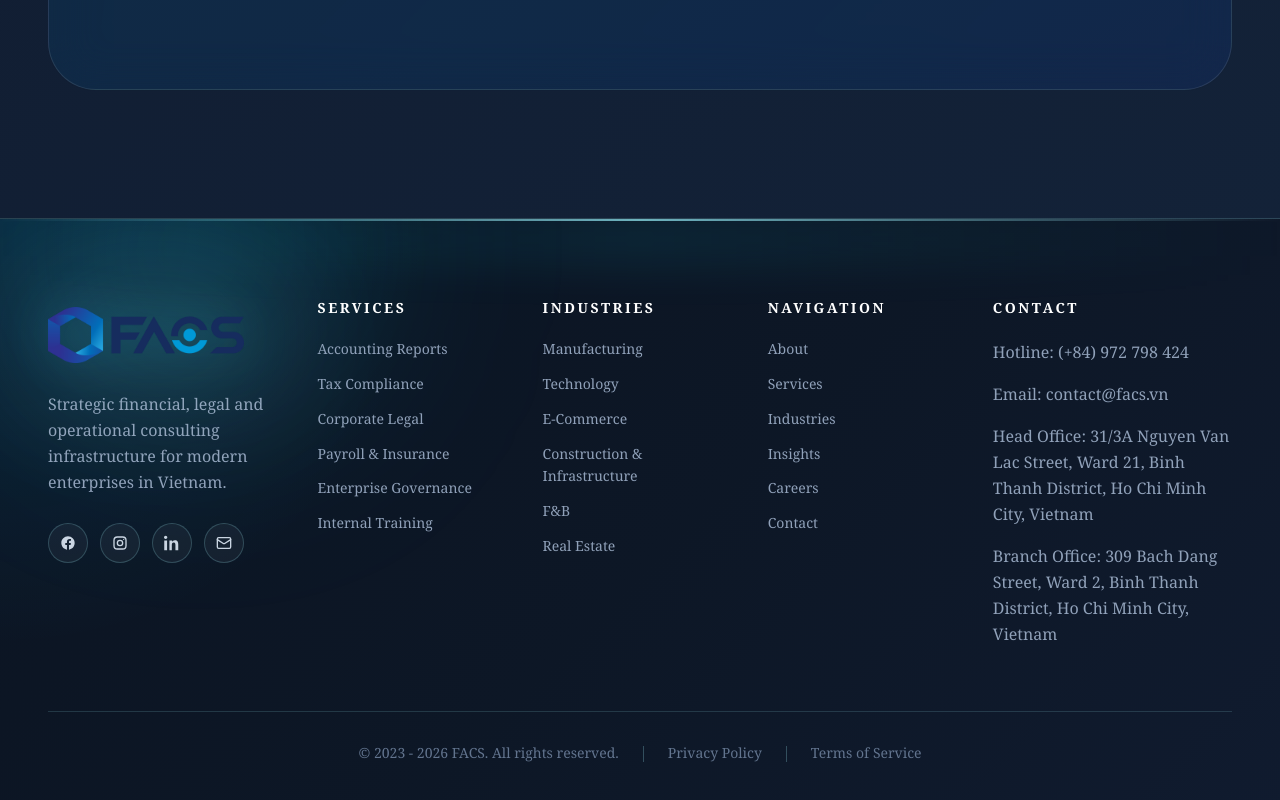
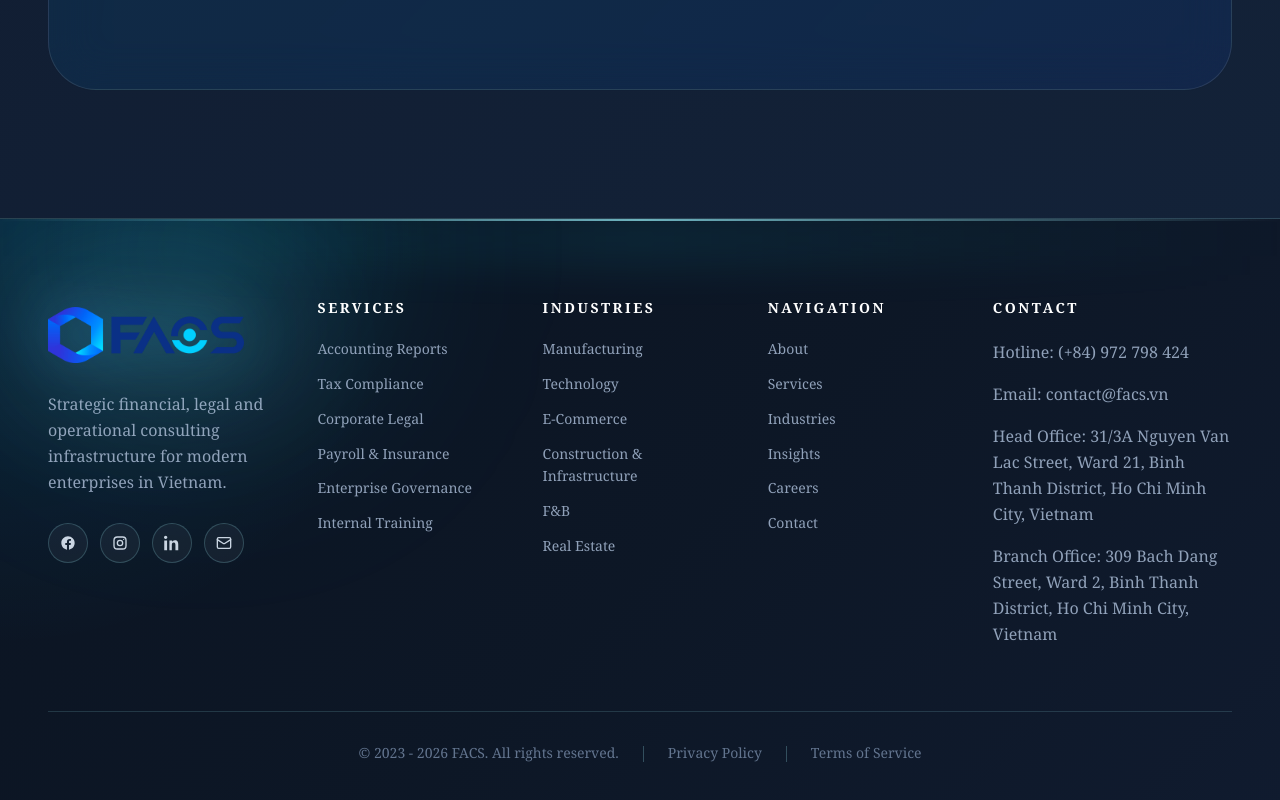
Before and after one commit to Laurent310597/FACS-production-website, a React (Vite) app: page / in a window 1280 px wide. Shown: the part 4179-4979 px from the top of the page. Built offline with nearby package versions, Linux system fonts and the light colour scheme.

Commit message:
Enhance footer logo brightness

```diff
--- a/src/components/Footer.jsx
+++ b/src/components/Footer.jsx
@@ -34,7 +34,7 @@ function FooterLogo() {
       <img
         src={facsLogoFull}
         alt="FACS"
-        className="relative z-10 h-12 w-auto object-contain drop-shadow-[0_0_24px_rgba(34,211,238,0.24)] transition-transform duration-500 group-hover:scale-[1.03] sm:h-14"
+        className="relative z-10 h-12 w-auto object-contain brightness-125 contrast-110 saturate-125 drop-shadow-[0_0_28px_rgba(56,189,248,0.34)] transition-transform duration-500 group-hover:scale-[1.03] sm:h-14"
       />
     </Link>
   );
```
